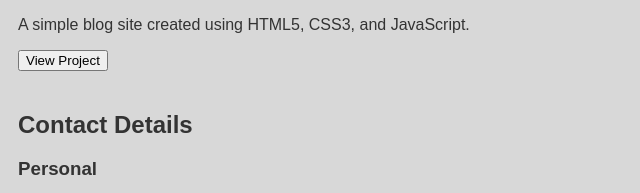
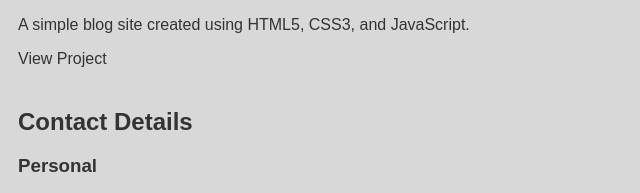
Before and after one commit to mavwu/mavwu.github.io, a plain HTML site: page index.html in a window 1280 px wide. Shown: the part 570-763 px from the top of the page, 0-640 px from the left. Drawn offline with Linux system fonts and the light colour scheme.

Commit message:
Update index.html

```diff
--- a/index.html
+++ b/index.html
@@ -49,7 +49,7 @@
             <p>A simple blog site created using HTML5, CSS3, and JavaScript.</p>
         </article>
         <aside>
-            <button onclick="displayBlog()">View Project</button>
+            <button"<a href="https://mavwublog.onrender.com/">View Project</a></button>
         </aside>
         <div id="blogDisplay"></div>
 
```
